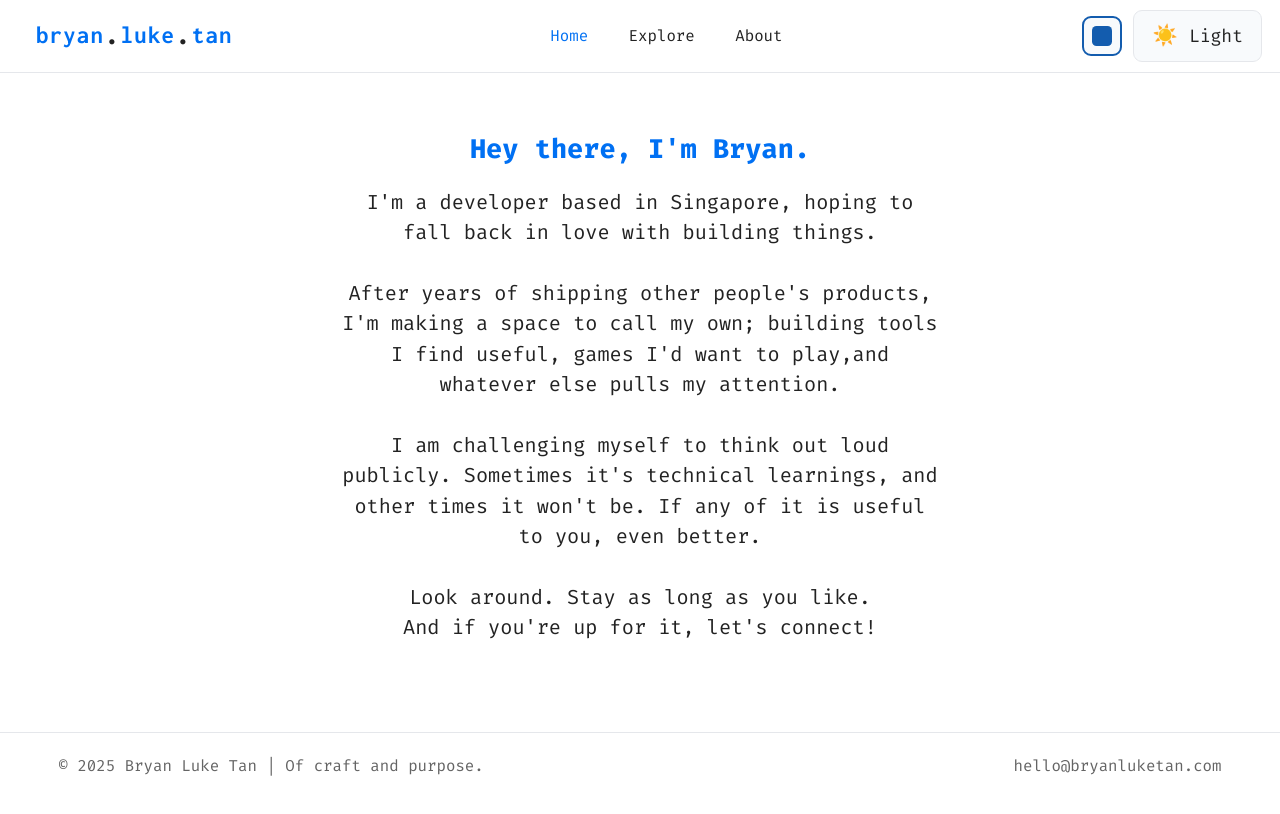
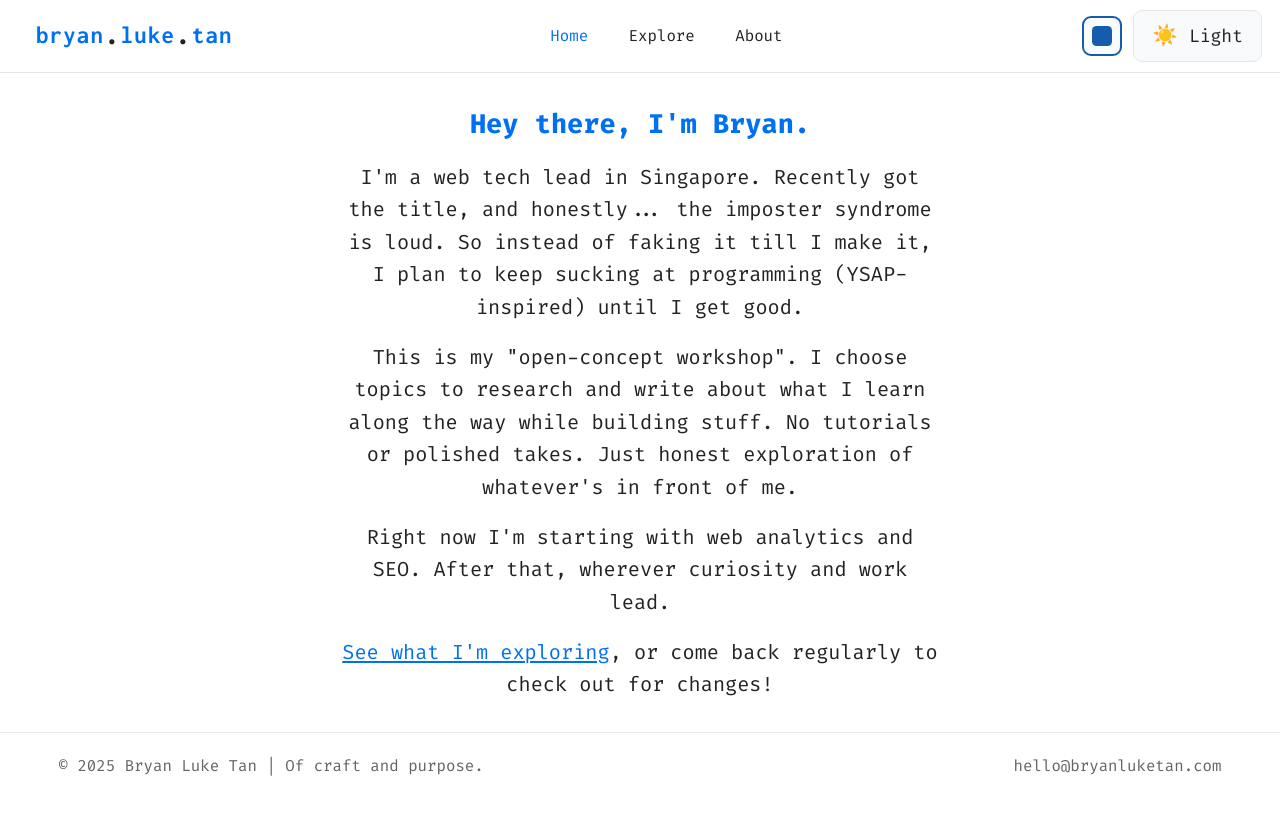
Before and after one commit to bryluke/bryanluketan-dot-com, a Next.js app: page / in a window 1280 px wide. Shown: the top 814 px of the page. Built offline with nearby package versions, Linux system fonts and the light colour scheme.

Commit message:
config: base tier updates and structuring

```diff
--- a/src/app/Home.module.css
+++ b/src/app/Home.module.css
@@ -24,4 +24,24 @@
   max-width: 600px;
   text-align: center;
   margin-bottom: var(--space-lg);
+  line-height: 1.6;
 }
+
+.description p {
+  margin: 0 0 var(--space-md) 0;
+}
+
+.description p:last-child {
+  margin-bottom: 0;
+}
+
+.description a {
+  color: var(--color-accent-user);
+  text-decoration: underline;
+  text-underline-offset: 2px;
+  transition: opacity 0.2s ease;
+}
+
+.description a:hover {
+  opacity: 0.8;
+}
--- a/src/app/page.tsx
+++ b/src/app/page.tsx
@@ -12,17 +12,21 @@ export default function Home() {
   return (
     <div className={styles.root}>
       <div className={styles.intro}>
-        Hey there, I'm Bryan.
+        Hey there, I&apos;m Bryan.
       </div>
       <div className={styles.description}>
-        I'm a developer based in Singapore, hoping to fall back in love with building things.
-        <br /><br />
-        After years of shipping other people's products, I'm making a space to call my own; building tools I find useful, games I'd want to play,and whatever else pulls my attention.
-        <br /><br />
-        I am challenging myself to think out loud publicly. Sometimes it's technical learnings, and other times it won't be. If any of it is useful to you, even better.
-        <br /><br />
-        Look around. Stay as long as you like.<br/>
-        And if you're up for it, let's connect!
+        <p>
+          I&apos;m a web tech lead in Singapore. Recently got the title, and honestly... the imposter syndrome is loud. So instead of faking it till I make it, I plan to keep sucking at programming (YSAP-inspired) until I get good.
+        </p>
+        <p>
+          This is my "open-concept workshop". I choose topics to research and write about what I learn along the way while building stuff. No tutorials or polished takes. Just honest exploration of whatever&apos;s in front of me.
+        </p>
+        <p>
+          Right now I&apos;m starting with web analytics and SEO. After that, wherever curiosity and work lead.
+        </p>
+        <p>
+          <a href="/explore">See what I&apos;m exploring</a>, or come back regularly to check out for changes!
+        </p>
       </div>
     </div>
   );
--- a/src/content/config.ts
+++ b/src/content/config.ts
@@ -1,8 +1,28 @@
 export const TOPICS = [
   {
-    slug: 'web-analytics-and-seo',
-    name: 'Web Analytics & SEO',
-    description: 'Understanding how the web sees you. Tracking, measuring, and making things findable.',
+    slug: 'html-and-css',
+    name: 'HTML & CSS',
+    description: 'The foundations that everyone skips and then regrets.',
+  },
+  {
+    slug: 'javascript-and-typescript',
+    name: 'JavaScript & TypeScript',
+    description: 'The language itself, beyond framework-specific usage.',
+  },
+  {
+    slug: 'data-structures-and-algorithms',
+    name: 'Data Structures & Algorithms',
+    description: 'Not for interviews. For understanding how things work.',
+  },
+  {
+    slug: 'web-technologies',
+    name: 'Web Technologies',
+    description: 'The platform underneath the frameworks.',
+  },
+  {
+    slug: 'design-patterns-and-ui',
+    name: 'Design Patterns & UI',
+    description: 'The intersection of design thinking and implementation.',
   },
   {
     slug: 'react-patterns',
@@ -10,29 +30,9 @@ export const TOPICS = [
     description: 'Going deeper than "it works". Understanding why patterns exist and when they break.',
   },
   {
-    slug: 'design-patterns-and-ui',
-    name: 'Design Patterns & UI',
-    description: 'The intersection of design thinking and implementation.',
-  },
-  {
-    slug: 'web-technologies',
-    name: 'Web Technologies',
-    description: 'The platform underneath the frameworks.',
-  },
-  {
-    slug: 'javascript-and-typescript',
-    name: 'JavaScript & TypeScript',
-    description: 'The language itself, beyond framework-specific usage.',
-  },
-  {
-    slug: 'html-and-css',
-    name: 'HTML & CSS',
-    description: 'The foundations that everyone skips and then regrets.',
-  },
-  {
-    slug: 'data-structures-and-algorithms',
-    name: 'Data Structures & Algorithms',
-    description: 'Not for interviews. For understanding how things work.',
+    slug: 'web-analytics-and-seo',
+    name: 'Web Analytics & SEO',
+    description: 'Understanding how the web sees you. Tracking, measuring, and making things findable.',
   },
   {
     slug: 'games',
```
Also changed, not shown: 1 other file (tests, documents, lock files or other folders).
